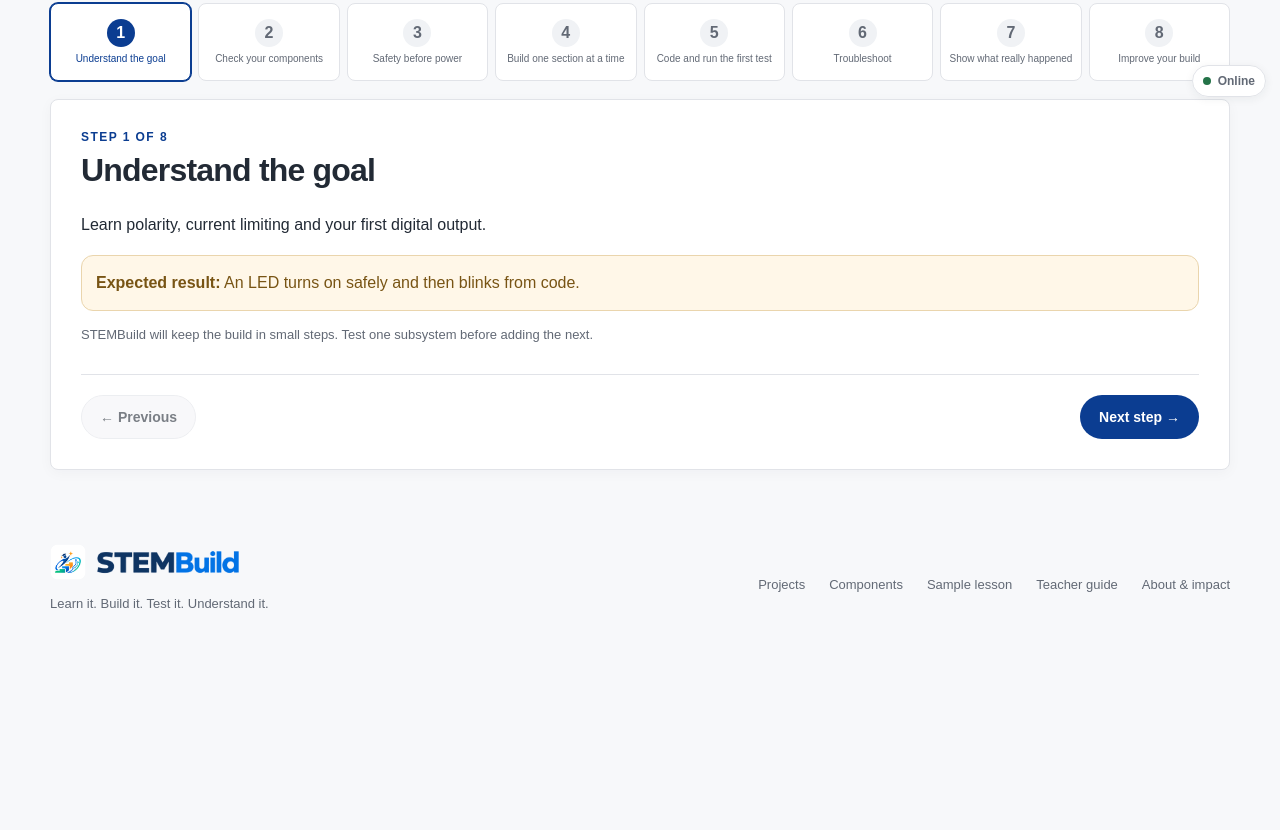
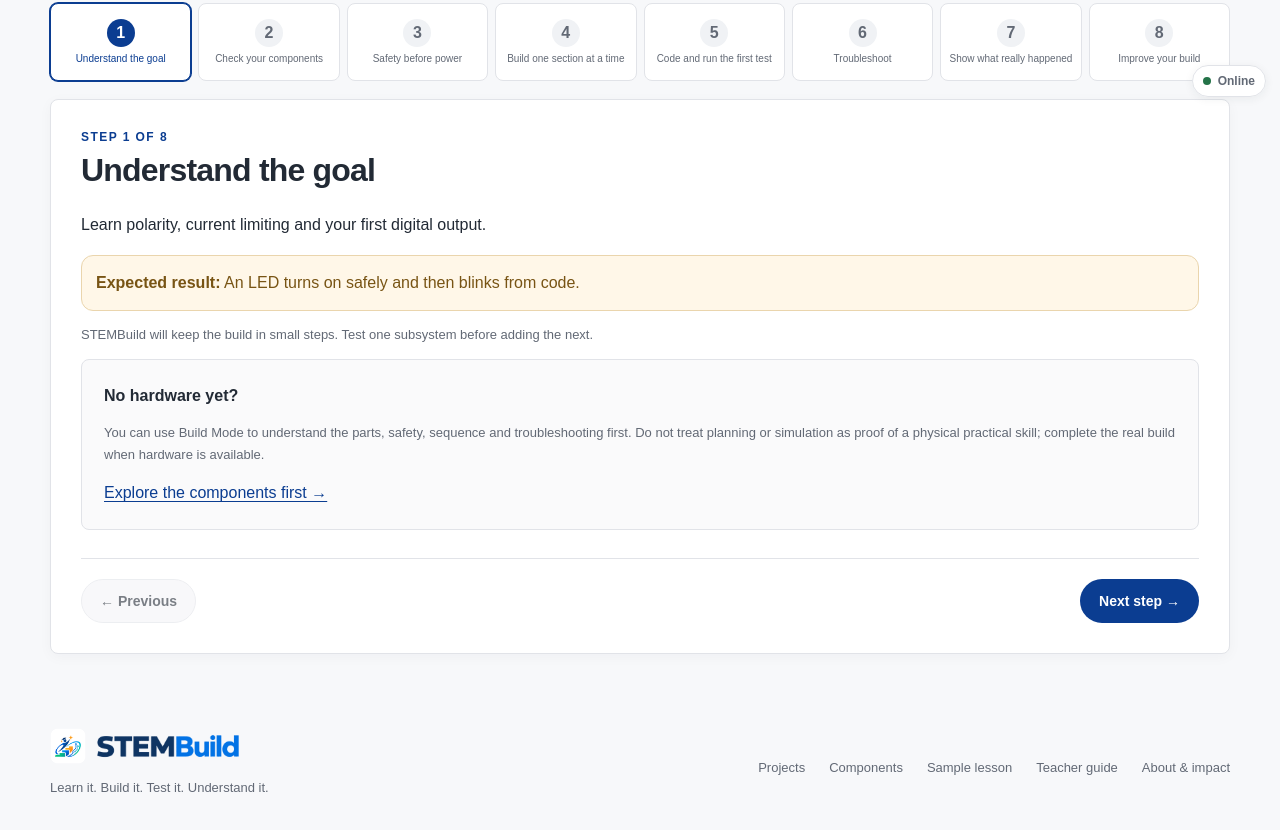
Before and after one commit to cath365/STEMBuild-, a Next.js app: page /build/first-led in a window 1280 px wide. Shown: the part 689-1519 px from the top of the page. Before the commit the page ends 1365 px from the top, so only its background shows below. Built offline with nearby package versions, Linux system fonts and the light colour scheme.

Commit message:
learn: add no-hardware learning path to Build Mode

```diff
--- a/src/components/build-mode.tsx
+++ b/src/components/build-mode.tsx
@@ -60,7 +60,7 @@ export function BuildMode({ project, components }: Props) {
   const steps = [
     {
       title: "Understand the goal",
-      body: <><p>{project.summary}</p><div className="notice"><strong>Expected result:</strong> {project.outcome}</div><p className="small muted">{guidance}</p></>,
+      body: <><p>{project.summary}</p><div className="notice"><strong>Expected result:</strong> {project.outcome}</div><p className="small muted">{guidance}</p><div className="card card-muted"><strong>No hardware yet?</strong><p className="small muted">You can use Build Mode to understand the parts, safety, sequence and troubleshooting first. Do not treat planning or simulation as proof of a physical practical skill; complete the real build when hardware is available.</p><Link className="text-link" href="/components">Explore the components first →</Link></div></>,
     },
     {
       title: "Check your components",
```
